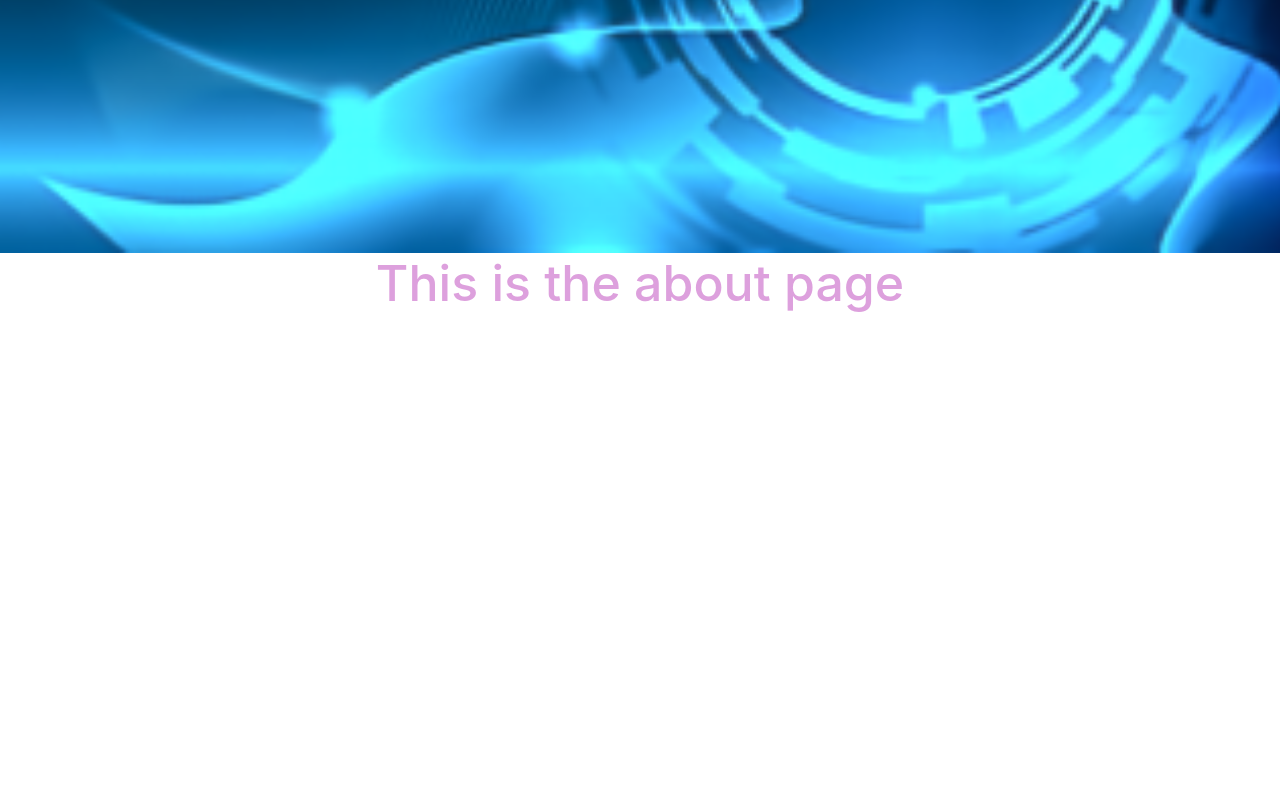
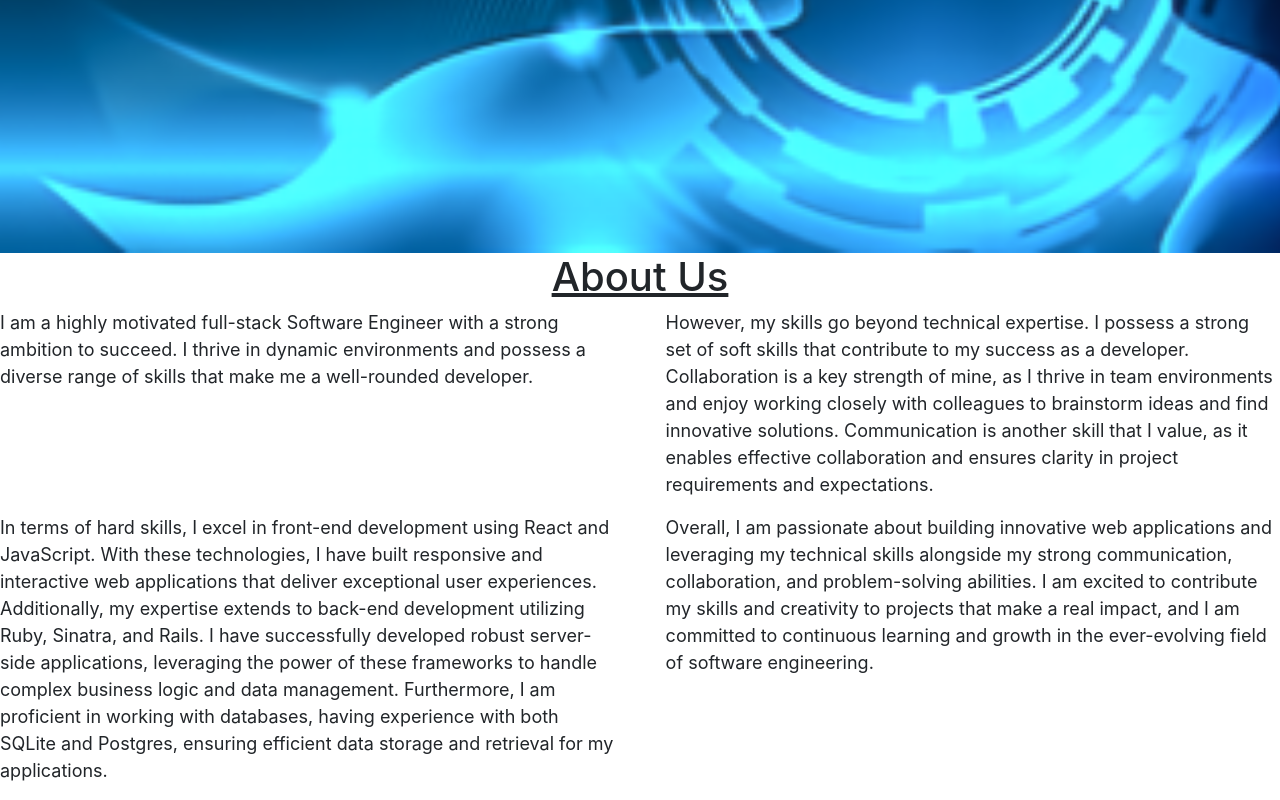
Before and after one commit to annwairimu/trev-ann-tess, a React (Create React App) app: page /about in a window 1280 px wide. Shown: the part 547-1347 px from the top of the page. Before the commit the page ends 880 px from the top, so only its background shows below. Built offline with nearby package versions, Linux system fonts and the light colour scheme.

Commit message:
Added about page

```diff
--- /dev/null
+++ b/src/Pages/About/About.css
@@ -0,0 +1,18 @@
+  .about-container {
+    display: flex;
+    flex-direction: column;
+    align-items: center;
+
+  }
+
+  .paragraphs-container {
+    display: flex;
+    flex-wrap: wrap;
+    justify-content: space-between;
+  }
+
+  .paragraphs-container p {
+    width: 48%;
+    font-size: large;
+
+  }
--- a/src/Pages/About/About.jsx
+++ b/src/Pages/About/About.jsx
@@ -1,9 +1,26 @@
-const  About= () => {
-    return (
-        <div>
-            <h1>This is the about page</h1>
-        </div>
-     );
+import React from 'react';
+import './About.css'; // Import the CSS file for styling
+
+const About = () => {
+  return (
+    <div className="about-container">
+      <h1 style={{textDecoration: "underline"}}>About Us</h1>
+      <div className="paragraphs-container">
+        <p>
+          I am a highly motivated full-stack Software Engineer with a strong ambition to succeed. I thrive in dynamic environments and possess a diverse range of skills that make me a well-rounded developer.
+        </p>
+        <p>
+          However, my skills go beyond technical expertise. I possess a strong set of soft skills that contribute to my success as a developer. Collaboration is a key strength of mine, as I thrive in team environments and enjoy working closely with colleagues to brainstorm ideas and find innovative solutions. Communication is another skill that I value, as it enables effective collaboration and ensures clarity in project requirements and expectations.
+        </p>
+        <p>
+          In terms of hard skills, I excel in front-end development using React and JavaScript. With these technologies, I have built responsive and interactive web applications that deliver exceptional user experiences. Additionally, my expertise extends to back-end development utilizing Ruby, Sinatra, and Rails. I have successfully developed robust server-side applications, leveraging the power of these frameworks to handle complex business logic and data management. Furthermore, I am proficient in working with databases, having experience with both SQLite and Postgres, ensuring efficient data storage and retrieval for my applications.
+        </p>
+        <p>
+          Overall, I am passionate about building innovative web applications and leveraging my technical skills alongside my strong communication, collaboration, and problem-solving abilities. I am excited to contribute my skills and creativity to projects that make a real impact, and I am committed to continuous learning and growth in the ever-evolving field of software engineering.
+        </p>
+      </div>
+    </div>
+  );
 }
 
 export default About;
--- a/src/Pages/Contact/Contact.css
+++ b/src/Pages/Contact/Contact.css
@@ -25,7 +25,7 @@
     margin-right: 20px;
   }
 
-  h1 {
+  .heading {
     font-size: 50px;
     margin-bottom: 20px;
     color: plum;
--- a/src/Pages/Contact/Contact.jsx
+++ b/src/Pages/Contact/Contact.jsx
@@ -23,7 +23,7 @@ function ContactPage() {
 
   return (
     <div>
-      <h1>Get in touch</h1>
+      <h1 className='heading' >Get in touch</h1>
       <form onSubmit={handleSubmit}>
         <div>
           <label htmlFor="name">Name:</label>
--- a/src/Pages/Home/Home.jsx
+++ b/src/Pages/Home/Home.jsx
@@ -1,7 +1,13 @@
+import About from "../About/About";
+import ContactPage from "../Contact/Contact";
+import Project from "../Project/Project";
+
 const Home = () => {
     return (
         <div>
-           <h1> This is the main page </h1>
+           <About />
+           <Project />
+           <ContactPage />
         </div>
      );
 }
```
